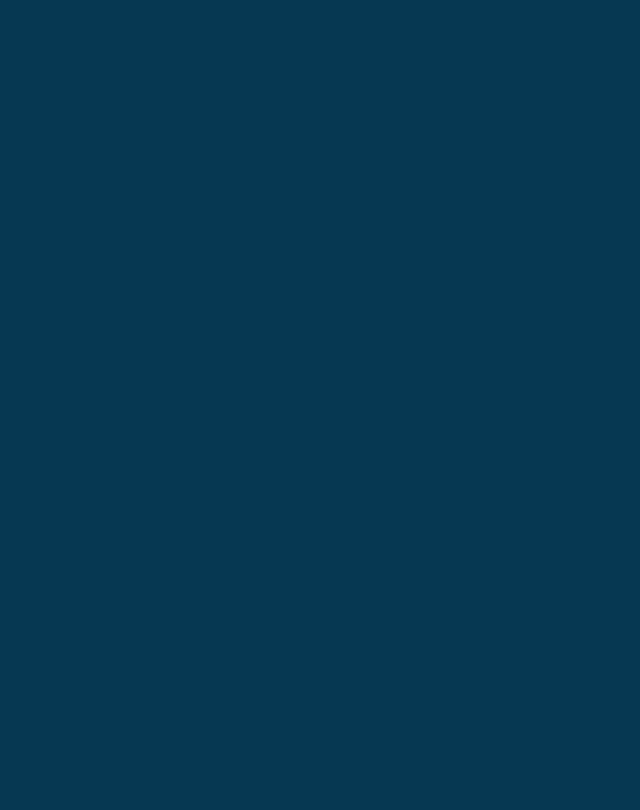
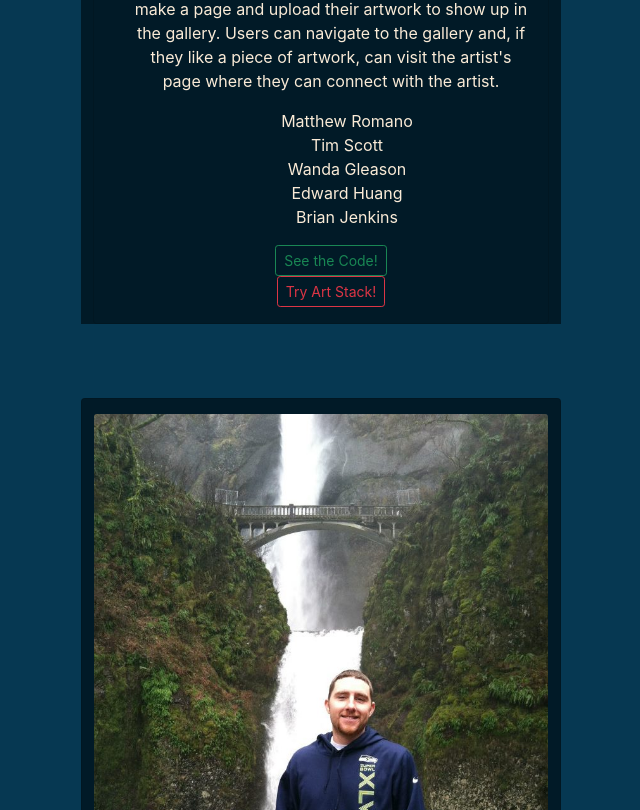
Before and after one commit to MRomano84/react-portfolio3, a React (Create React App) app: page / in a window 1280 px wide. Shown: the part 2530-3340 px from the top of the page, without its empty margins (319-959 px from the left). Before the commit the page ends 800 px from the top, so only its background shows below. Built offline with nearby package versions, Linux system fonts and the light colour scheme.

Commit message:
reverted repo way back now trying to catch up...

```diff
--- a/src/App.js
+++ b/src/App.js
@@ -3,19 +3,15 @@ import Contact from './components/Contact/Contact';
 import Home from './components/Home/Home';
 import Navbar from './components/Navbar/Navbar';
 import Projects from './components/Projects/Projects';
-import { BrowserRouter as Router, Switch, Route } from 'react-router-dom';
+// import { BrowserRouter as Router, Switch, Route } from 'react-router-dom';
 
 function App() {
   return (
     <div className="App">
         <Navbar />
-      <Router basename={process.env.PUBLIC_URL}>
-        <Switch>
-          <Route path="/" exact component={Home} />
-          <Route path="/projects" exact component={Projects} />
-          <Route path="/contact" exact component={Contact} />
-        </Switch>
-      </Router>
+        <Home />
+        <Projects />
+        <Contact />
     </div>
   );
 }
```
